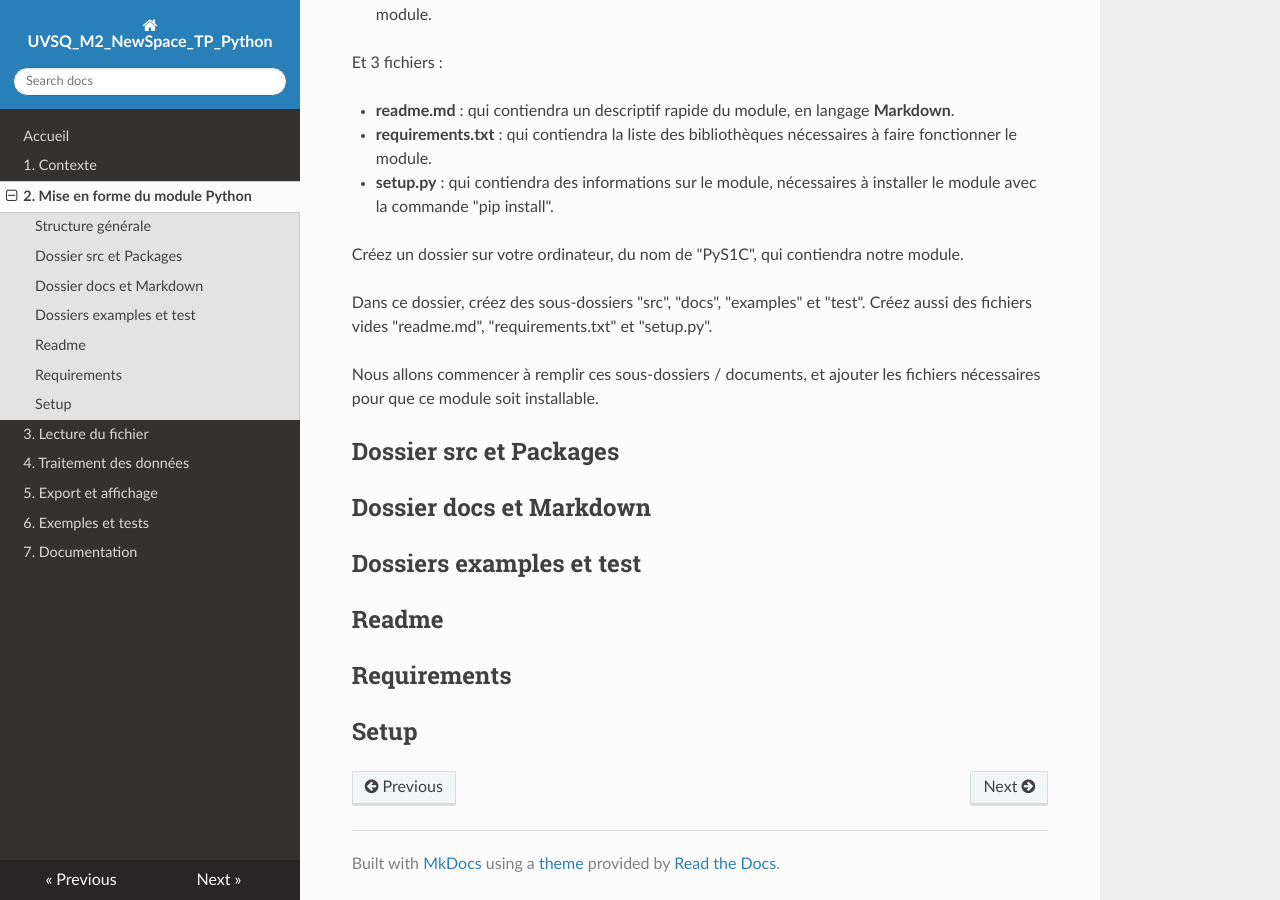
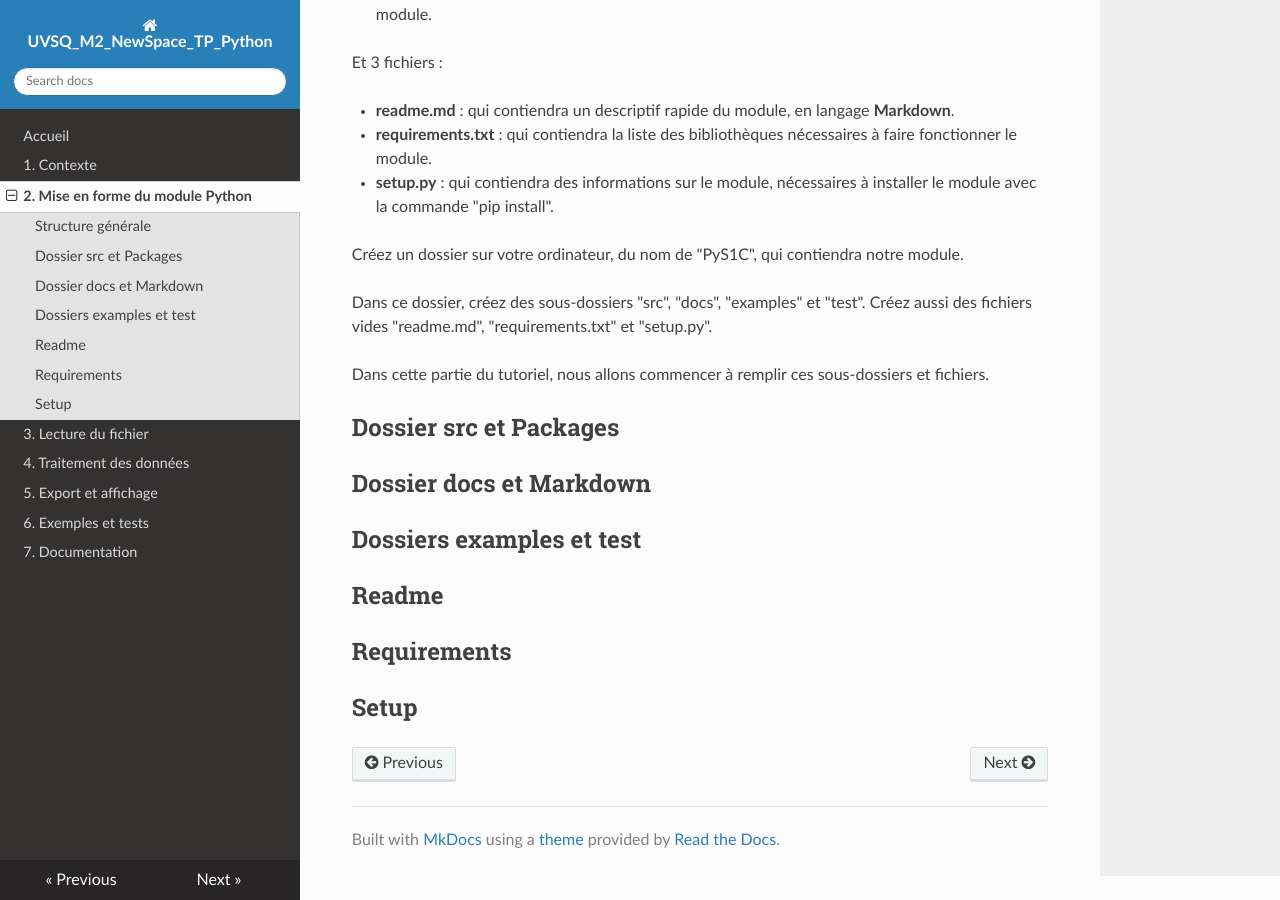
Before and after one commit to NicOudart/UVSQ_M2_NewSpace_TP_Python, an MkDocs documentation site: the page built from docs/2_Module_python.md, in a window 1280 px wide and 900 px high, scrolled down 1146 px. Built offline with MkDocs 1.6.1, drawn with Linux system fonts in a browser that asks for light colours; nearby versions of some CDN libraries.

Commit message:
-Minor fix in part 2.

```diff
--- a/docs/2_Module_python.md
+++ b/docs/2_Module_python.md
@@ -36,7 +36,7 @@ Créez un dossier sur votre ordinateur, du nom de "PyS1C", qui contiendra notre
 Dans ce dossier, créez des sous-dossiers "src", "docs", "examples" et "test".
 Créez aussi des fichiers vides "readme.md", "requirements.txt" et "setup.py".
 
-Nous allons commencer à remplir ces sous-dossiers / documents, et ajouter les fichiers nécessaires pour que ce module soit installable.
+Dans cette partie du tutoriel, nous allons commencer à remplir ces sous-dossiers et fichiers.
 
 ## Dossier src et Packages
 
```
